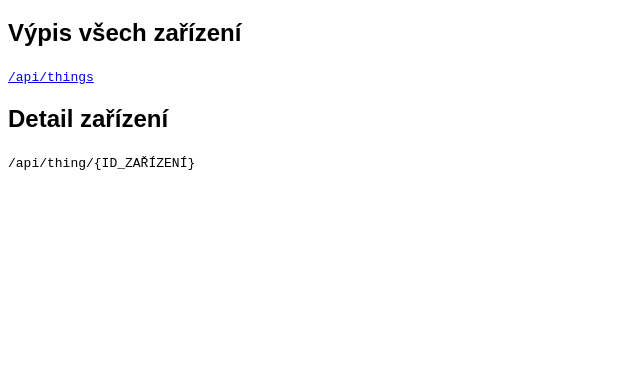
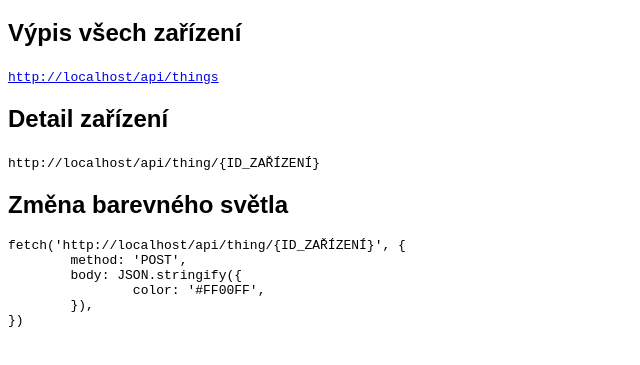
Before and after one commit to Czechitas-podklady-WEB/chytra-domacnost-api, a plain HTML site: page public/dokumentace/index.html in a window 1280 px wide. Shown: the part 61-426 px from the top of the page, without its empty margins (0-640 px from the left). Drawn offline with Linux system fonts and the light colour scheme.

Commit message:
Documentation: how to change color

```diff
--- a/public/dokumentace/index.html
+++ b/public/dokumentace/index.html
@@ -9,9 +9,33 @@
 	</head>
 	<body>
 		<h1>Dokumentace</h1>
+
 		<h2>Výpis všech zařízení</h2>
-		<a href="/api/things"><code>/api/things</code></a>
+
+		<a href="/api/things"><code>{ORIGIN}/api/things</code></a>
+
 		<h2>Detail zařízení</h2>
-		<code>/api/thing/{ID_ZAŘÍZENÍ}</code>
+		<code>{ORIGIN}/api/thing/{ID_ZAŘÍZENÍ}</code>
+
+		<h2>Změna barevného světla</h2>
+
+		<code>
+			<pre>
+fetch('{ORIGIN}/api/thing/{ID_ZAŘÍZENÍ}', {
+	method: 'POST',
+	body: JSON.stringify({
+		color: '#FF00FF',
+	}),
+})
+</pre
+			>
+		</code>
+
+		<script>
+			document.body.innerHTML = document.body.innerHTML.replaceAll(
+				'{ORIGIN}',
+				window.location.origin,
+			)
+		</script>
 	</body>
 </html>
```
